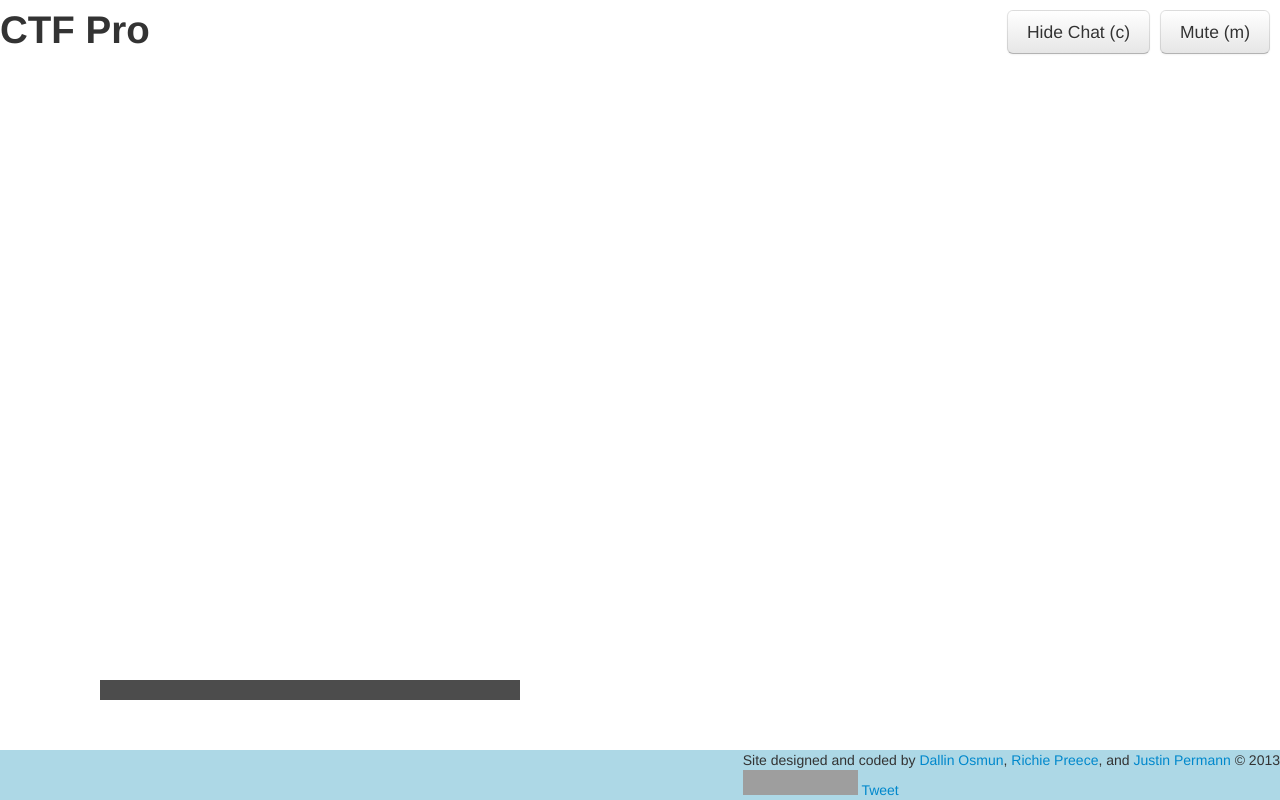
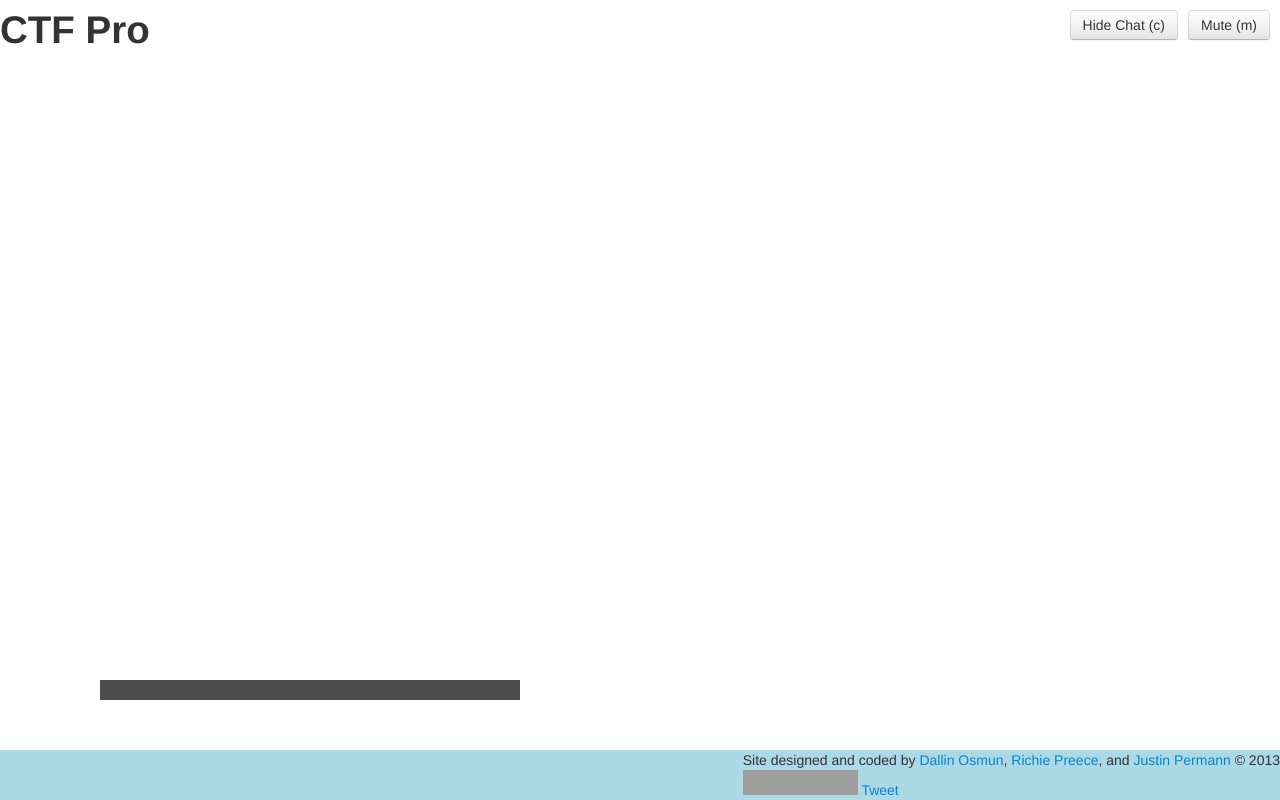
Before and after one commit to numso/ctf-pro, a website: page public/index.html in a window 1280 px wide. Drawn offline with nearby package versions, Linux system fonts and the light colour scheme; no server answers; grey boxes are pictures that could not be loaded.

Commit message:
fixed header

```diff
--- a/public/css/style.styl
+++ b/public/css/style.styl
@@ -7,6 +7,10 @@
 canvas
   width: 100%
   height: auto
+
+#header
+  position: relative
+  z-index: 1
 
 #footer
   background-color: lightblue
@@ -40,7 +44,7 @@ canvas
 
 #timer
   text-align: center
-  padding-top: 25px
+  padding-top: 15px
   font-size: 36px
 
 h1
--- a/public/index.html
+++ b/public/index.html
@@ -19,8 +19,8 @@
     <div id="header">
       <h1>CTF Pro</h1>
       <div id="alerts" class="center"></div>
-      <button class="btn btn-large" id="muteButton">Mute (m)</button>
-      <button class="btn btn-large" id="chatButton">Hide Chat (c)</button>
+      <button class="btn" id="muteButton">Mute (m)</button>
+      <button class="btn" id="chatButton">Hide Chat (c)</button>
       <div id="timer"></div>
     </div>
 
```
Also changed, not shown: public/css/style.css.
